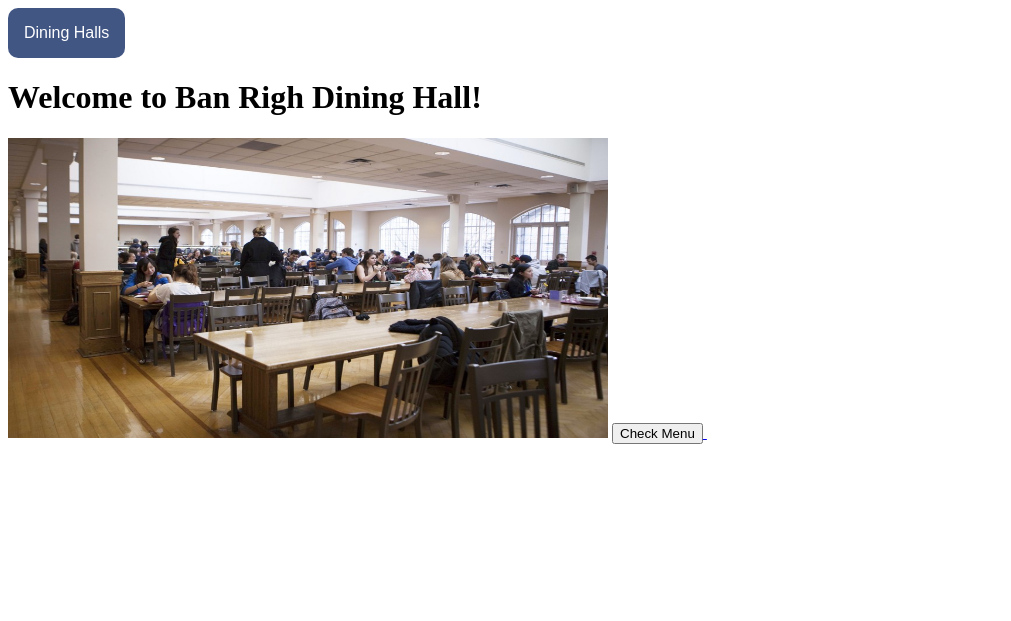
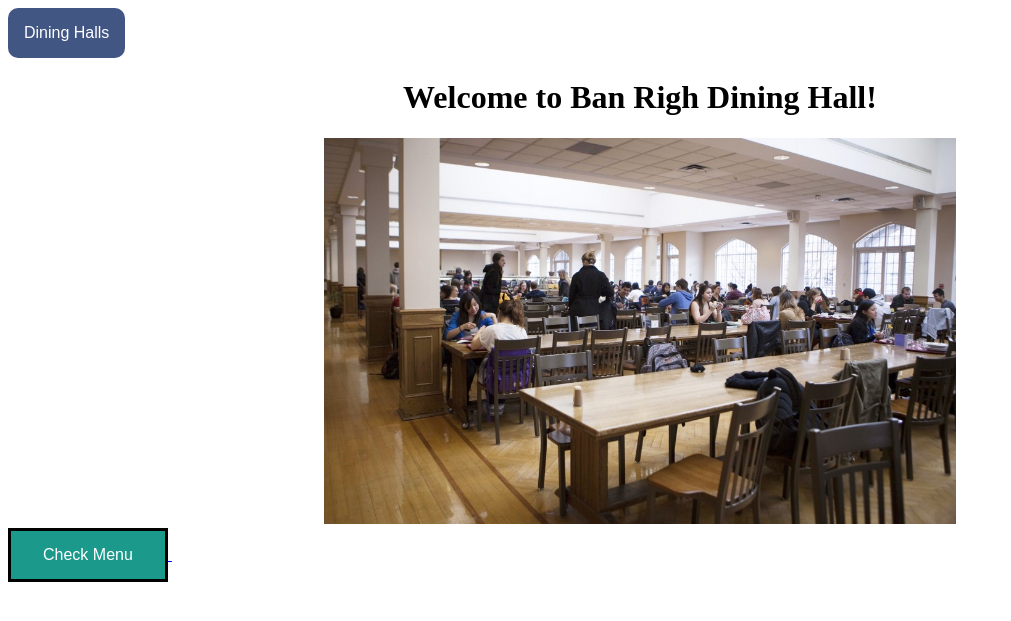
Before and after one commit to MLHDegenerates/DiningHallApp, a Flask app: page /BanRight in a window 1280 px wide. Shown: the top 621 px of the page, without its empty margins (0-1011 px from the left). Run offline with Flask 2, Linux system fonts and the light colour scheme.

Commit message:
remote-tracking branch 'origin/master' Centered images of dinning halls # Conflicts: #	app/templates/index.html

```diff
--- a/app/templates/BanRight.html
+++ b/app/templates/BanRight.html
@@ -1,8 +1,34 @@
 {% extends "base.html" %}
 {% block content %}
 <h1>Welcome to Ban Righ Dining Hall!</h1>
-<img src="/static/BanRight.jpg" width=600 height=300>
-<a href="https://dining.queensu.ca/wp-content/uploads/2017/11/BRP3W5.htm">
-    <button type="button">Check Menu</button>
-</a>﻿
+<head>
+    <style>
+    h1 {
+    text-align: center;
+    }
+    img {
+    max-width:50%;
+    position: relative;
+    left: 25%
+    }
+    #menu {
+    background-color: #1b998b;
+    border: 3px solid #000000;
+    color: white;
+    padding: 15px 32px;
+    text-align: center;
+    text-decoration: none;
+    display: inline-block;
+    font-size: 16px;
+}
+    </style>
+</head>
+
+<body>
+<div><img src="/static/BanRight.jpg"></div>
+    <div><a href="https://dining.queensu.ca/wp-content/uploads/2017/11/BRP3W5.htm">
+        <button id="menu">Check Menu</button>
+    </a>﻿
+</div>
+</body>
 {% endblock %}
--- a/app/templates/index.html
+++ b/app/templates/index.html
@@ -29,4 +29,5 @@
 
     <button id = "checkIn">Check In</buttonid>
 
+
 {% endblock %}
```
Also changed, not shown: app/templates/JeanRoyce.html (+19 -4 lines).
